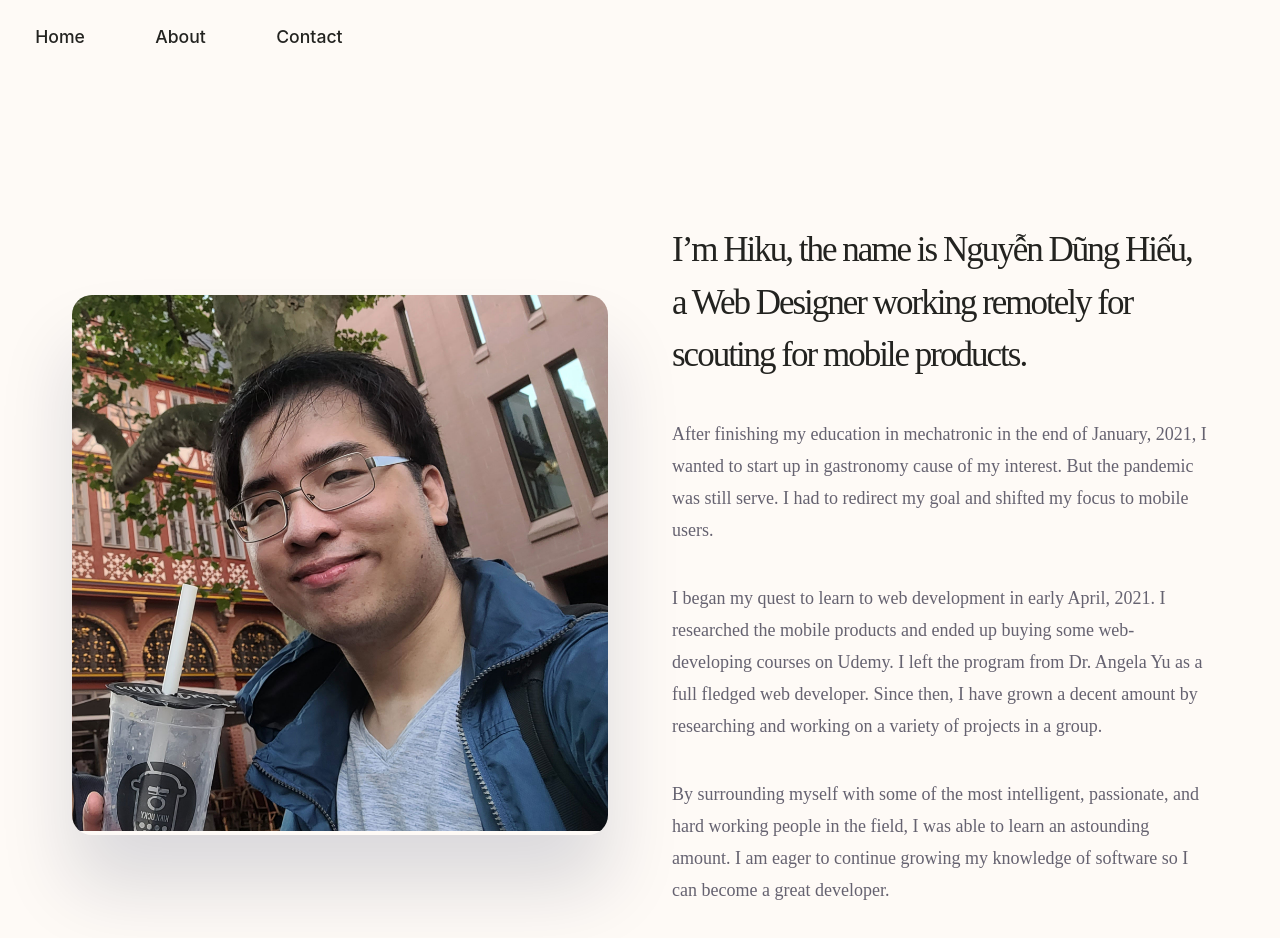
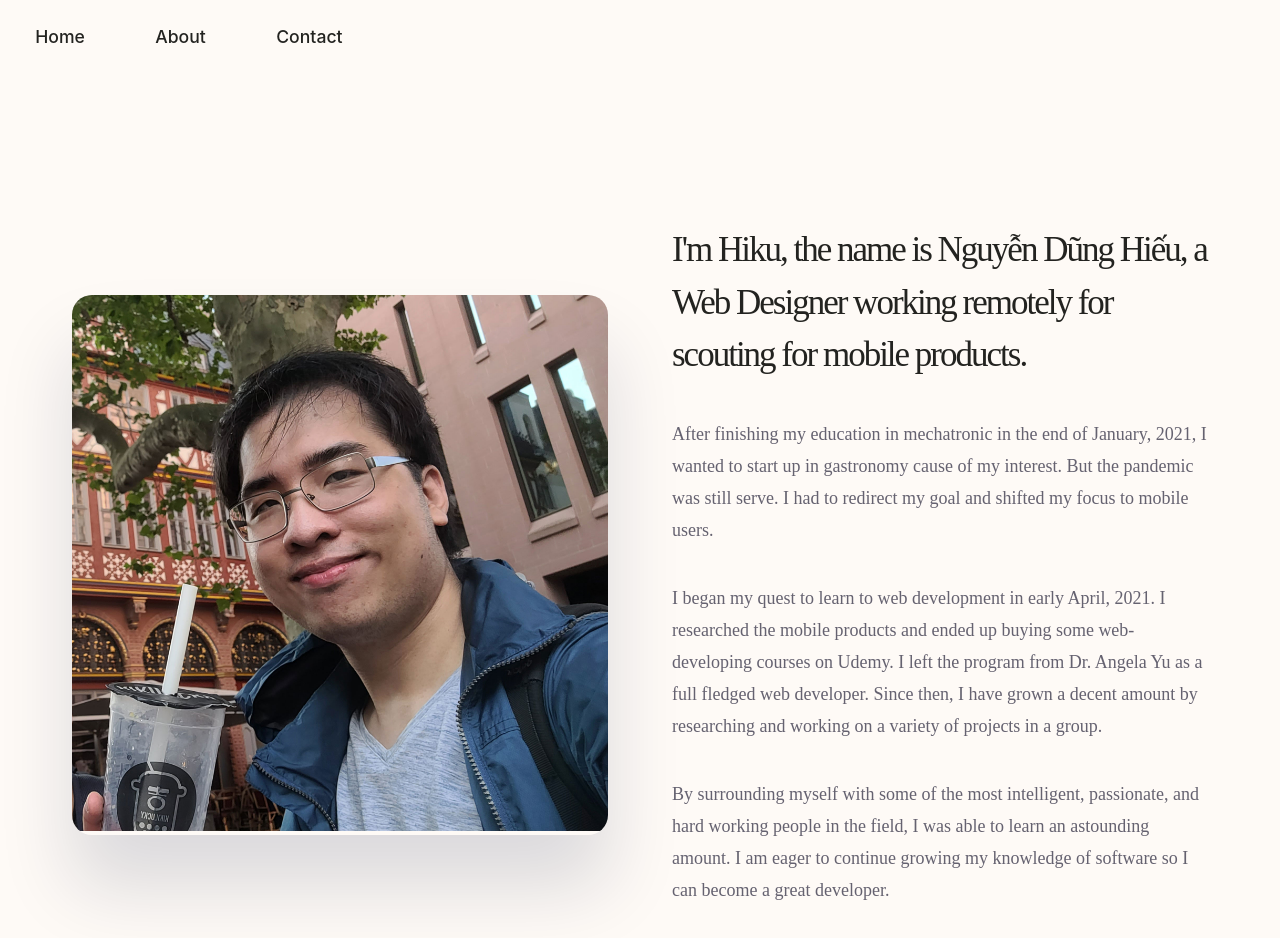
Before and after one commit to HikuMai/my-website, a Next.js app: page /about in a window 1280 px wide. Shown: the top 938 px of the page. Built offline with nearby package versions, Linux system fonts and the light colour scheme.

Commit message:
Update index.js

```diff
--- a/src/pages/about/index.js
+++ b/src/pages/about/index.js
@@ -7,7 +7,7 @@ export default function About() {
   return (
     <>
       <Head>
-        <title>Hello I’m HikuMai | Dũng Hiếu Nguyễn</title>
+        <title>Hello I&apos;m HikuMai | Dũng Hiếu Nguyễn</title>
         <meta name="description" content="The golden Ape" />
         <link rel="icon" href="/favicon.ico" />
       </Head>
@@ -25,7 +25,7 @@ export default function About() {
         </div>
         <div className={styles.infoHeroCol}>
           <h1 className={styles.h1}>
-            I’m Hiku, the name is Nguyễn Dũng Hiếu, a Web Designer working
+            I&apos;m Hiku, the name is Nguyễn Dũng Hiếu, a Web Designer working
             remotely for scouting for mobile products.
           </h1>
           <p className={styles.p}>
```
